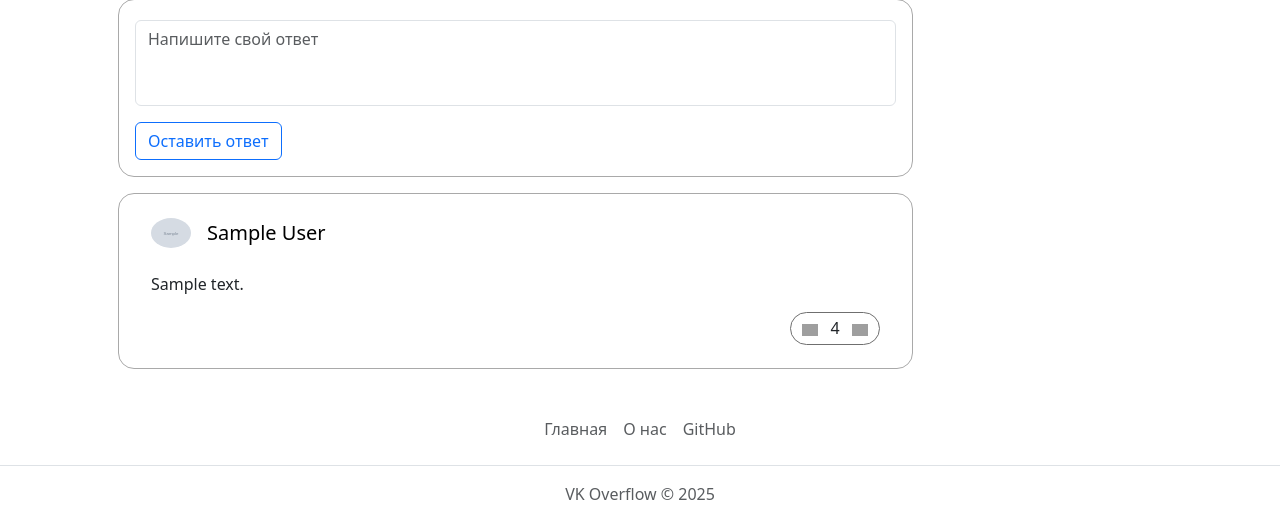
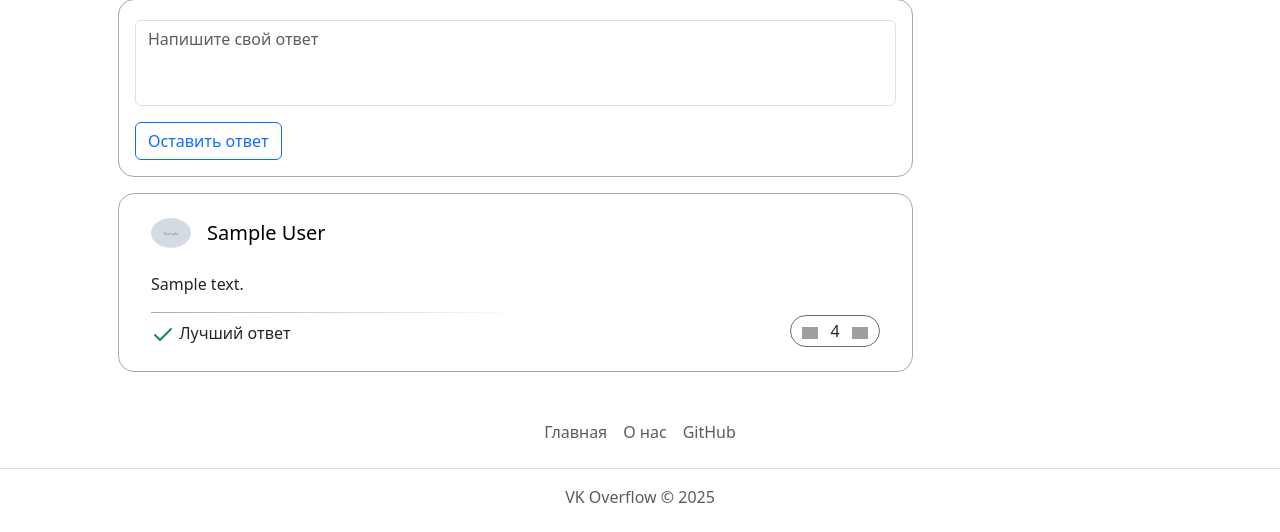
Before and after one commit to Soskiiit/VK-Overflow, a Django app: template VK_Overflow/templates/questions/question.html in a window 1280 px wide. Shown: the part 434-966 px from the top of the page. Before the commit the page ends 934 px from the top, so only its background shows below. Run offline with Django 5.2, Linux system fonts and the light colour scheme; tables that the repository leaves empty hold one stand-in row (values such as "Sample post"); the template is opened without the code that fills it: values that come from a table or form of the project are taken from there, most other values are stand-ins (such as "Sample title", 1, 10 or a date in 2020); grey boxes marked "Sample" are stand-in pictures; some libraries are stand-ins or nearby versions; grey boxes are pictures that could not be loaded.

Commit message:
+select best answer hw5 is done)

```diff
--- a/VK_Overflow/questions/models.py
+++ b/VK_Overflow/questions/models.py
@@ -41,7 +41,11 @@ class Question(models.Model):
     question_text = models.TextField(blank=True, verbose_name='Детали вопроса')
     tags = models.ManyToManyField(Tag, verbose_name='Теги')
     creation_date = models.DateTimeField(auto_now_add=True, verbose_name='Дата создания')
-    # best_answer = models.BooleanField(verbose_name='Лучший ответ', default=False)
+    best_answer = models.OneToOneField(
+        'Answer',
+        null=True, blank=True, on_delete=models.SET_NULL,
+        related_name='best_for', verbose_name='Лучший ответ'
+    )
     # индексируем в дб во имя страницы hot
     rating = models.IntegerField(default=0, db_index=True, verbose_name='Рейтинг')
 
--- a/VK_Overflow/questions/urls.py
+++ b/VK_Overflow/questions/urls.py
@@ -12,5 +12,6 @@ urlpatterns = [
     path('hot/', views.hot_questions, name='hot_questions'),
     path('answer/', views.new_answer, name='new_answer'),
     path('vote/', views.vote, name='vote_question'),
-    path('search-suggestions/', views.search_suggestions, name='search_suggestions')
+    path('search-suggestions/', views.search_suggestions, name='search_suggestions'),
+    path('set-best-answer/', views.set_best_answer, name='set_best_answer'),
 ]
--- a/VK_Overflow/static_dev/css/theme.css
+++ b/VK_Overflow/static_dev/css/theme.css
@@ -193,6 +193,16 @@ footer {
     white-space: pre-wrap;
 }
 
+.best-answer-box {
+    padding: .5rem 0;
+    margin-bottom: -40px;
+    border-top: 1px solid;
+    border-image-source: linear-gradient(to right, #AAA, transparent);
+    border-image-slice: 1;
+    position: relative;
+    width: 50%;
+}
+
 .search-container {
     position: absolute;
     top: 100%;
--- a/VK_Overflow/static_dev/js/like-dislike.js
+++ b/VK_Overflow/static_dev/js/like-dislike.js
@@ -66,3 +66,33 @@ function voteAnswer(answer_id, action) {
             updateRatingBlock(rating_block, json);
     })
 }
+
+function markBestAnswer(questionId, answerId, authorId) {
+    fetch('/set-best-answer/', {
+        method: 'POST',
+        headers: {
+            'Content-Type': 'application/json',
+            'X-CSRFToken': CSRF_TOKEN,
+        },
+        body: JSON.stringify({
+            question_id: questionId,
+            answer_id: answerId,
+            author: authorId
+        })
+    }).then(response => response.json()).then(json => {
+        if (json.status === 'ok') {
+            document.querySelectorAll('.best-answer-icon').forEach(icon => {
+                icon.classList.remove('text-success');
+                icon.classList.add('text-secondary');
+            });
+
+            const clickedIcon = document.getElementById(`best-answer-icon-${answerId}`);
+            if (clickedIcon) {
+                clickedIcon.classList.remove('text-secondary');
+                clickedIcon.classList.add('text-success');
+            }
+        } else {
+            console.error(json.error);
+        }
+    });
+}
--- a/VK_Overflow/templates/questions/answer_card.html
+++ b/VK_Overflow/templates/questions/answer_card.html
@@ -20,6 +20,19 @@
     </div>
     <p class="col-11">{{ ans.answer_text }}</p>
 
+    {% if user == question.author %}
+         <div class="best-answer-box" style="cursor: pointer;" onclick="markBestAnswer({{ question.id }}, {{ ans.id }}, {{ user.id }})">
+            <svg id="best-answer-icon-{{ ans.id }}" class="best-answer-icon {% if question.best_answer_id == ans.id %}text-success{% else %}text-secondary{% endif %}" xmlns="http://www.w3.org/2000/svg" width="24" height="24" viewBox="0 0 24 24" fill="none" stroke="currentColor" stroke-width="2" stroke-linecap="round" stroke-linejoin="round"><polyline points="20 6 9 17 4 12"></polyline></svg>
+            <a>Лучший ответ</a>
+         </div>
+    {% elif question.best_answer_id == ans.id %}
+         <div class="best-answer-box">
+            <svg class="text-success" xmlns="http://www.w3.org/2000/svg" width="24" height="24" viewBox="0 0 24 24" fill="none" stroke="currentColor" stroke-width="2" stroke-linecap="round" stroke-linejoin="round"><polyline points="20 6 9 17 4 12"></polyline></svg>
+            <a>Лучший ответ</a>
+         </div>
+    {% endif %}
+
+
     <div id="ans-rating-block-{{ ans.id }}" class="rating-block flex-row" style="margin-right: 1rem; float: right;">
         <img src="{% static "assets/arrow-up.svg" %}" class="{% if ans.user_vote == 1 %}rating-up-clicked{% endif %}" onclick="voteAnswer({{ ans.id }}, 'like')">
         <a>{{ ans.rating }}</a>
```
Also changed, not shown: VK_Overflow/questions/views.py (+23 -0 lines), VK_Overflow/questions/migrations/0013_question_best_answer.py (added).
